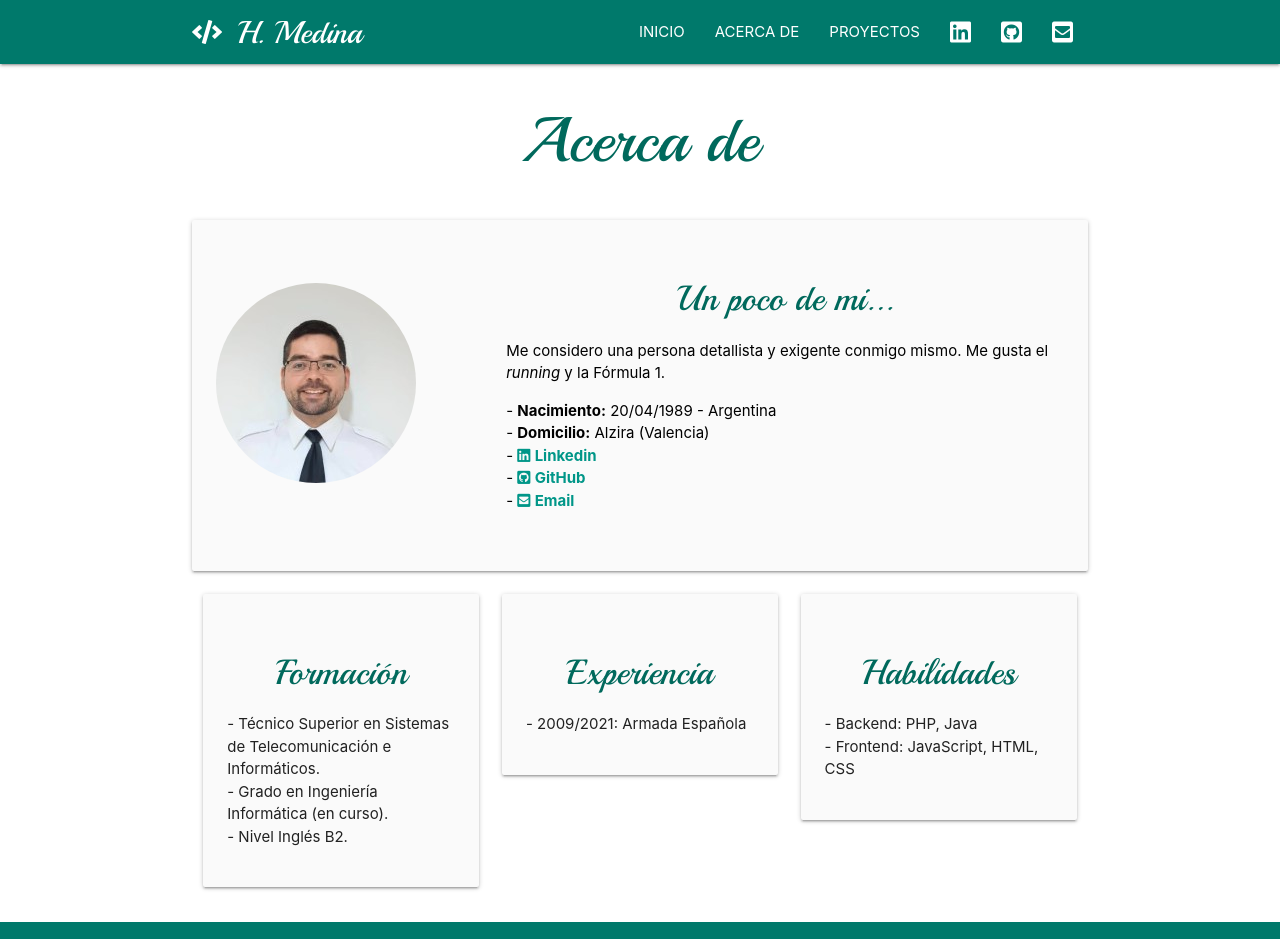
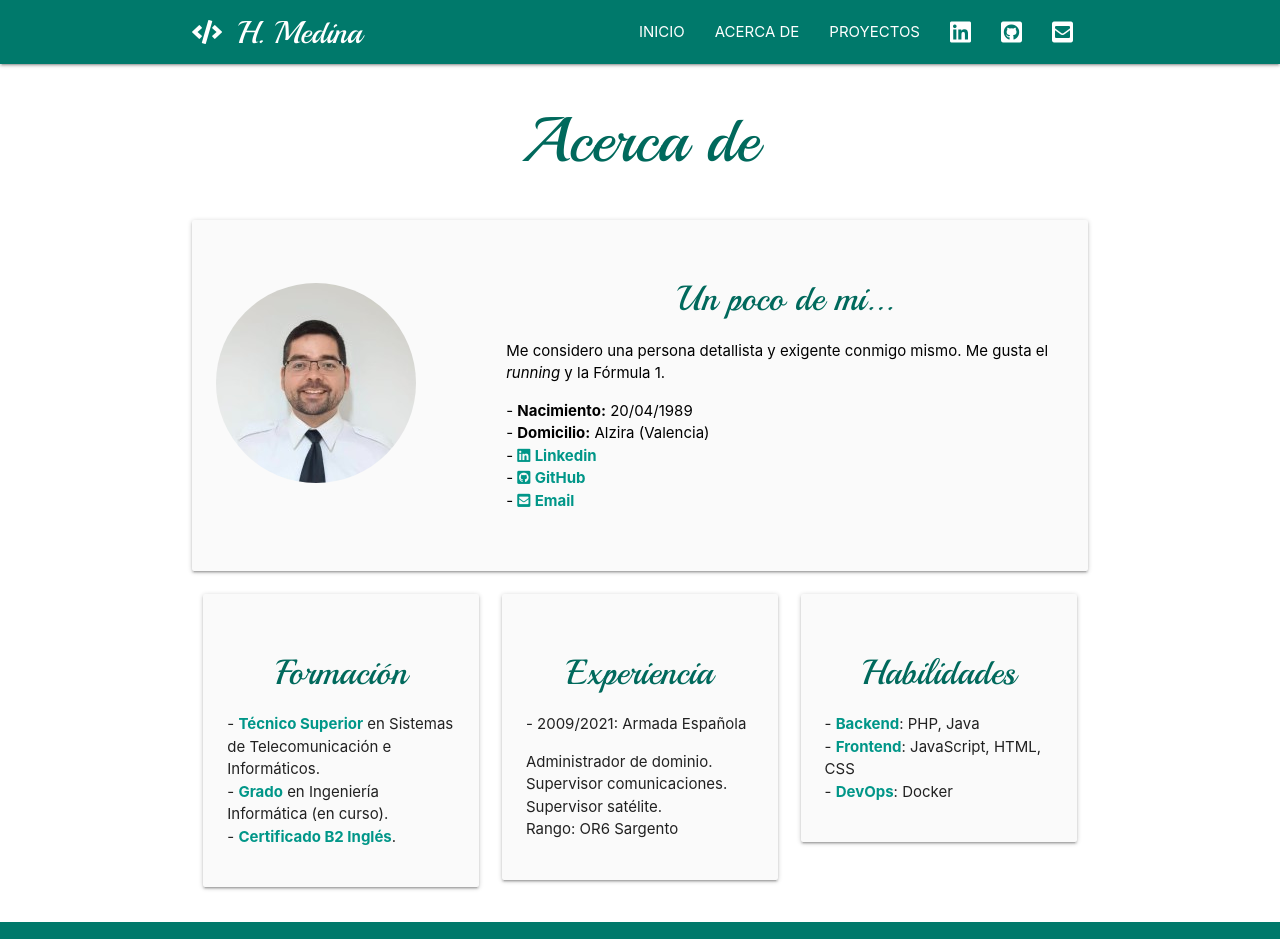
Before and after one commit to hector-medina/hector-medina.github.io, a plain HTML site: page about.html in a window 1280 px wide. Shown: the top 939 px of the page. Drawn offline with nearby package versions, Linux system fonts and the light colour scheme.

Commit message:
CV updated

```diff
--- a/about.html
+++ b/about.html
@@ -85,7 +85,7 @@
                     Me considero una persona detallista y exigente conmigo mismo. Me gusta el <i>running</i> y la Fórmula 1.
                 </p>
                 <ul class="black-text">
-                    <li>- <b>Nacimiento:</b> 20/04/1989 - Argentina</li>
+                    <li>- <b>Nacimiento:</b> 20/04/1989</li>
                     <li>- <b>Domicilio:</b> Alzira (Valencia)</li>
                     <li>- <a target="_blank" class="a-texto" href="https://www.linkedin.com/in/hector-medina-cabanelas"><i class="fab fa-linkedin"></i> <b>Linkedin</b></a></li>
                     <li>- <a target="_blank" class="a-texto" href="https://github.com/hector-medina"><i class="fab fa-github-square"></i> <b>GitHub</b></a></li>
@@ -102,9 +102,9 @@
             <div class="card-panel hoverable grey lighten-5 z-depth-1">
                 <h2 class="center-align" style="font-size:35px;font-family: 'Playball', cursive;color:#00695c;">Formación</h2>
                 <ul>
-                    <li>- Técnico Superior en Sistemas de Telecomunicación e Informáticos. </li>
-                    <li>- Grado en Ingeniería Informática (en curso).</li>
-                    <li>- Nivel Inglés B2.</li>
+                    <li>- <b class="a-texto">Técnico Superior</b> en Sistemas de Telecomunicación e Informáticos. </li>
+                    <li>- <b class="a-texto">Grado</b> en Ingeniería Informática (en curso).</li>
+                    <li>- <b class="a-texto">Certificado B2 Inglés</b>.</li>
                 </ul>
             </div>
         </div>
@@ -112,14 +112,21 @@
             <div class="card-panel hoverable grey lighten-5 z-depth-1">
                 <h2 class="center-align" style="font-size:35px;font-family: 'Playball', cursive;color:#00695c;">Experiencia</h2>
                 <p>- 2009/2021: Armada Española</p>
+                <ul>
+                  <li>Administrador de dominio.</li>
+                  <li>Supervisor comunicaciones.</li>
+                  <li>Supervisor satélite.</li>
+                  <li>Rango: OR6 Sargento</li>
+                </ul>
             </div>
         </div>
         <div class="col s12 m4">
             <div class="card-panel hoverable grey lighten-5 z-depth-1">
                 <h2 class="center-align" style="font-size:35px;font-family: 'Playball', cursive;color:#00695c;">Habilidades</h2>
             <ul>
-                <li>- Backend: PHP, Java</li>
-                <li>- Frontend: JavaScript, HTML, CSS</li>
+                <li>- <b class="a-texto">Backend</b>: PHP, Java</li>
+                <li>- <b class="a-texto">Frontend</b>: JavaScript, HTML, CSS</li>
+                <li>- <b class="a-texto">DevOps</b>: Docker</li>
             </ul>
             </div>
         </div>
```
